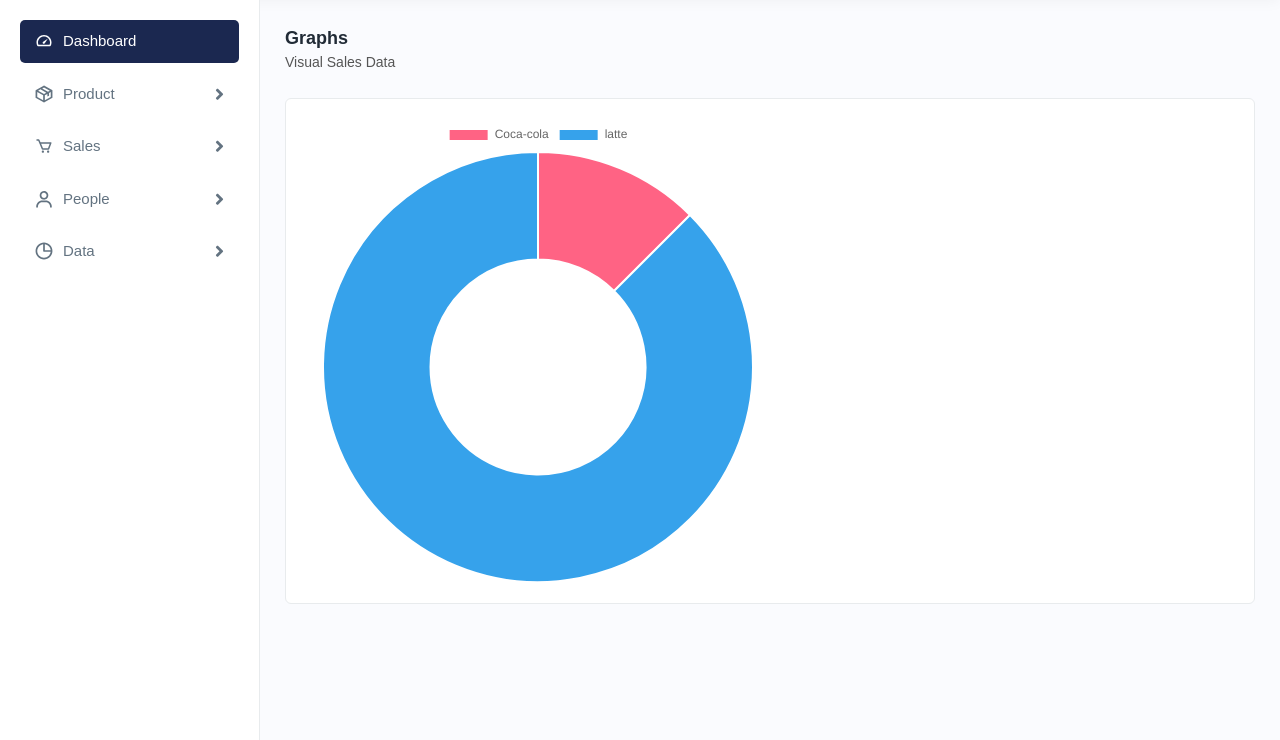
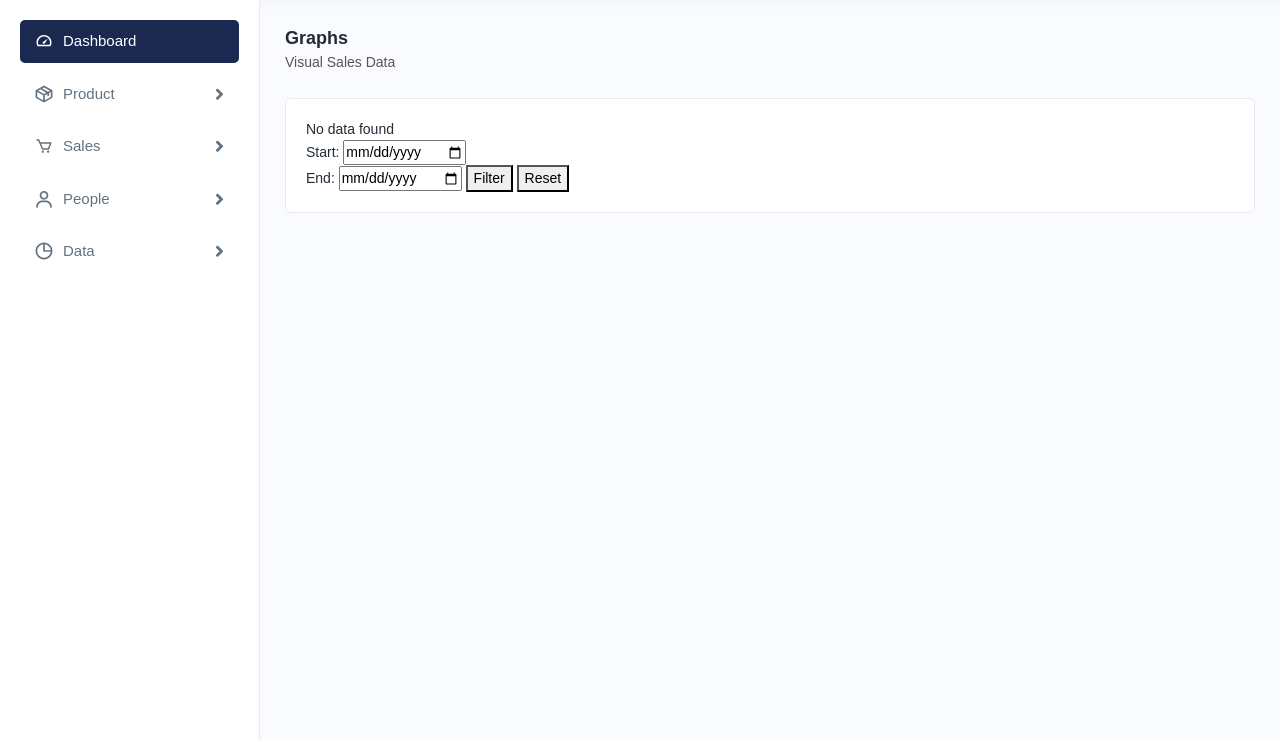
Before and after one commit to ShanShenShan/finals, a PHP site: page /pos1/graph.php in a window 1280 px wide. Shown: the part 60-800 px from the top of the page. Run offline with PHP 8.4, Linux system fonts and the light colour scheme; a user stored in the database is signed in; data comes from the database, SQL or seed files in the repository; tables that the repository leaves empty or names only in its code hold one stand-in row (values such as "Sample post").

Commit message:
graph updates

```diff
--- a/data/graph.php
+++ b/data/graph.php
@@ -4,14 +4,37 @@
 <?php require "../includes/sidebar.php"; ?>
 
 <?php
-$search = $connection->query("SELECT i.product_name, SUM(po.o_quantity) as total_quantity
-                             FROM pending_orders po
-                             JOIN inventory i ON po.product_id = i.id
-                             GROUP BY po.product_id");
-$search->execute();
+if ($_SERVER["REQUEST_METHOD"] == "POST") {
+    $startDate = $_POST["start_date"];
+    $endDate = $_POST["end_date"];
 
-$salesData = $search->fetchAll(PDO::FETCH_ASSOC);
+    // Adjust the end date to cover the entire day
+    $endDate = date('Y-m-d', strtotime($endDate));
+
+    $search = $connection->prepare("SELECT i.product_name, SUM(tp.quantity) as total_quantity
+                                     FROM transaction_products tp
+                                     JOIN inventory i ON tp.product_id = i.id
+                                     JOIN transaction_records tr ON tp.tr_id = tr.id
+                                     WHERE tr.tr_date >= :start_date AND tr.tr_date < :end_date
+                                     GROUP BY tp.product_id");
+    $search->bindParam(":start_date", $startDate);
+    $search->bindParam(":end_date", $endDate);
+    $search->execute();
+
+    $salesData = $search->fetchAll(PDO::FETCH_ASSOC);
+} else {
+    // Default query without date filtering
+    $search = $connection->query("SELECT i.product_name, SUM(tp.quantity) as total_quantity
+                                 FROM transaction_products tp
+                                 JOIN inventory i ON tp.product_id = i.id
+                                 JOIN transaction_records tr ON tp.tr_id = tr.id
+                                 GROUP BY tp.product_id");
+    $search->execute();
+
+    $salesData = $search->fetchAll(PDO::FETCH_ASSOC);
+}
 ?>
+
 
 <body>
     <div class="main-wrapper">
@@ -23,15 +46,27 @@ $salesData = $search->fetchAll(PDO::FETCH_ASSOC);
                         <h6>Visual Sales Data</h6>
                     </div>
                 </div>
+                <div class="card">
 
-                <div class="card">
                     <div class="card-body">
-                        <div style="width: 50%; position: relative;">
+                        <div name="graph-tQuantity" style="width: 50%; position: relative;">
                             <?php if (count($salesData) > 0) : ?>
                                 <canvas id="donutChartContainer" style="height: 300px;"></canvas>
                             <?php else : ?>
                                 <p>No data found</p>
                             <?php endif; ?>
+                        </div>
+
+                        <div name="tQuantityFilter" style="width: 50%; position: relative;">
+                        <!-- Date Filter Form -->
+                        <form method="POST" action="">
+                            <label for="start_date">Start:</label>
+                                <input type="date" name="start_date" id="start_date" value="<?php echo isset($startDate) ? $startDate : ''; ?>">
+                            <br><label for="end_date">End:</label>
+                                <input type="date" name="end_date" id="end_date" value="<?php echo isset($endDate) ? $endDate : ''; ?>">
+                                <button type="submit">Filter</button>
+                                <button type="button" onclick="resetDates()">Reset</button>
+                        </form>
                         </div>
                     </div>
                 </div>
@@ -42,6 +77,17 @@ $salesData = $search->fetchAll(PDO::FETCH_ASSOC);
     <?php require "../includes/footer.php"; ?>
     <script src="https://cdn.jsdelivr.net/npm/chart.js"></script>
     <script>
+        function resetDates() {
+            // Get the current year
+            var currentYear = new Date().getFullYear();
+
+            // Set the start date to the beginning of the current year
+            document.getElementById("start_date").value = currentYear + "-01-01";
+
+            // Set the end date to the end of the current year
+            document.getElementById("end_date").value = currentYear + "-12-31";
+        }
+
         document.addEventListener("DOMContentLoaded", function () {
             <?php if (count($salesData) > 0) : ?>
                 // Data for the donut chart
--- a/includes/sidebar.php
+++ b/includes/sidebar.php
@@ -104,7 +104,7 @@
                             <ul>
                                 <li><a href="inventoryreport.php">Inventory</a></li>
                                 <li><a href="records.php">Records</a></li>
-                                <li><a href="data/graph.php">Graphs</a></li>
+                                <li><a href="../data/graph.php">Graphs</a></li>
                             </ul>
                         </li>
                     </ul>
```
